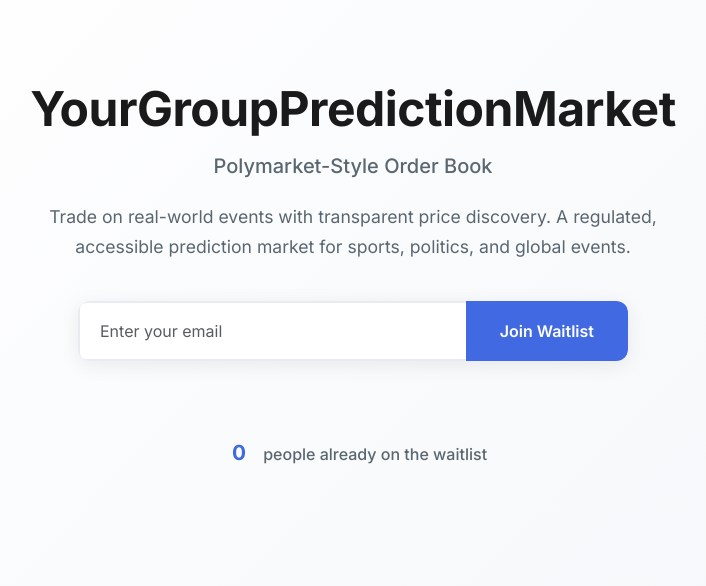
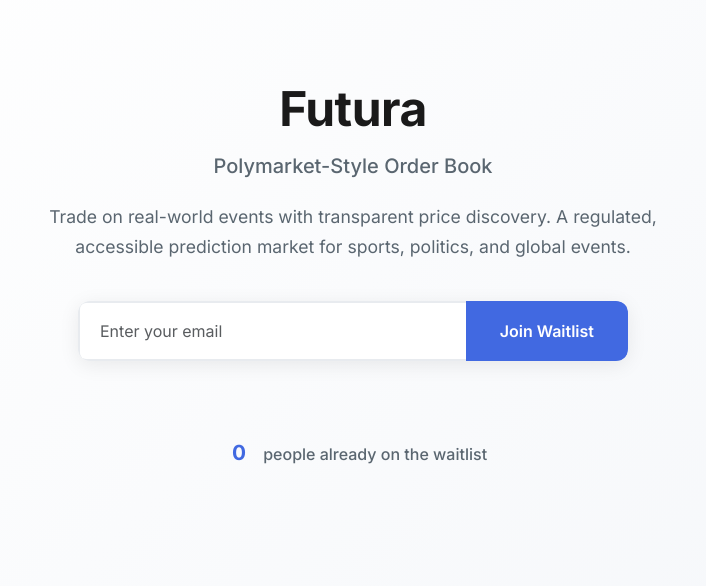
Before and after one commit to yyqfrank420/polymarketapp, a Flask app: page / in a window 1280 px wide. Shown: the top 586 px of the page, without its empty margins (287-993 px from the left). Run offline with Flask 3, Linux system fonts and the light colour scheme; data that the repository does not hold is empty.

Commit message:
Rebrand: Change app name from YourGroupPredictionMarket to Futura
- Updated all hardcoded references in HTML, docs, and scripts
- Changed page title and hero heading
- Updated README and deployment documentation
- Modified database manager and setup scripts

```diff
--- a/db_manager.py
+++ b/db_manager.py
@@ -110,7 +110,7 @@
     import sys
 
     if len(sys.argv) < 2:
-        print("\n🛠️  Database Manager for YourGroupPredictionMarket")
+        print("\n🛠️  Database Manager for Futura")
         print("\nUsage:")
         print("  python3.10 db_manager.py stats          - Show statistics")
         print("  python3.10 db_manager.py recent [N]     - Show recent N registrations")
--- a/templates/index.html
+++ b/templates/index.html
@@ -3,7 +3,7 @@
 <head>
     <meta charset="UTF-8">
     <meta name="viewport" content="width=device-width, initial-scale=1.0">
-    <title>YourGroupPredictionMarket - Join the Waitlist</title>
+    <title>Futura - Join the Waitlist</title>
 
     <!-- Bootstrap 5 CSS -->
     <link href="https://cdn.jsdelivr.net/npm/bootstrap@5.3.0/dist/css/bootstrap.min.css" rel="stylesheet">
@@ -21,7 +21,7 @@
         <div class="container">
             <div class="row justify-content-center">
                 <div class="col-lg-8 text-center">
-                    <h1 class="hero-title">YourGroupPredictionMarket</h1>
+                    <h1 class="hero-title">Futura</h1>
                     <p class="hero-subtitle">Polymarket-Style Order Book</p>
                     <p class="hero-description">
                         Trade on real-world events with transparent price discovery. A regulated, accessible prediction market for sports, politics, and global events.
```
Also changed, not shown: DEPLOY.md (+1 -1 lines), GITHUB_PUSH.md (+1 -1 lines), README.md, 2 other files.
